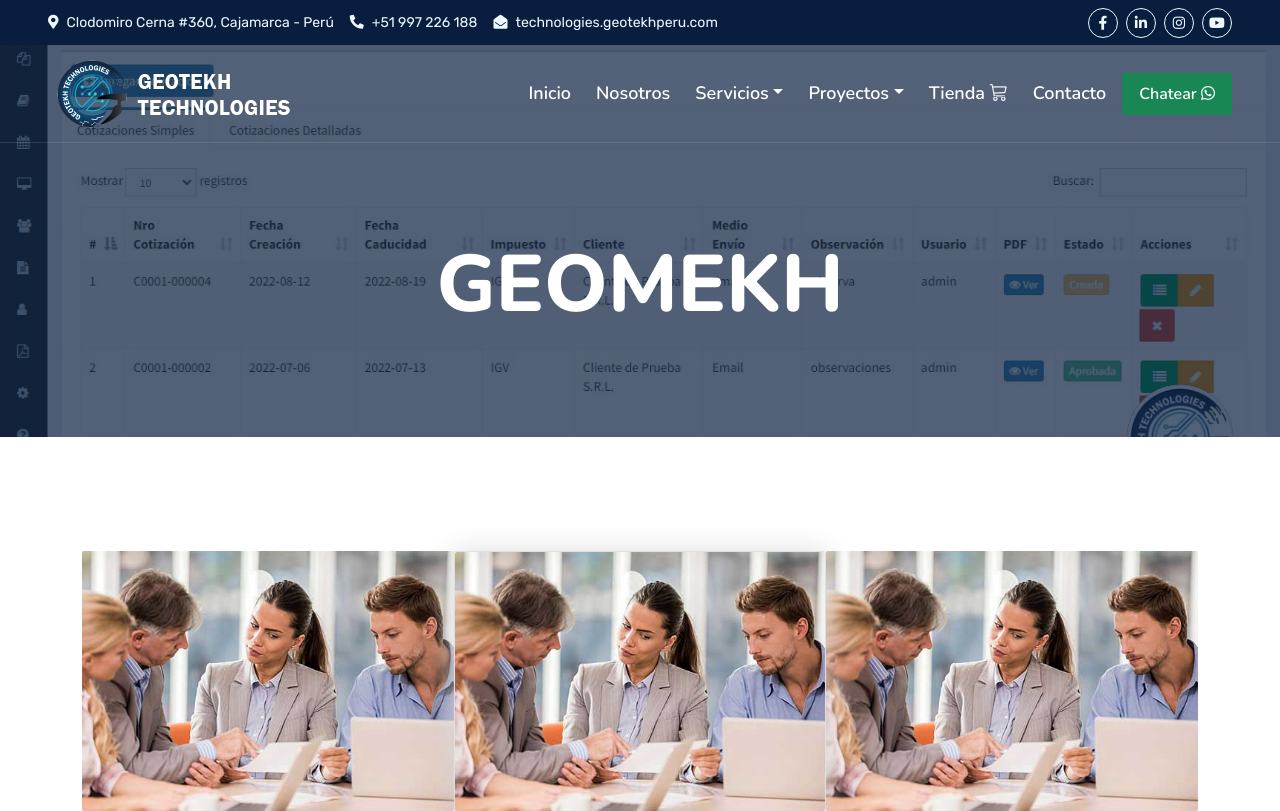
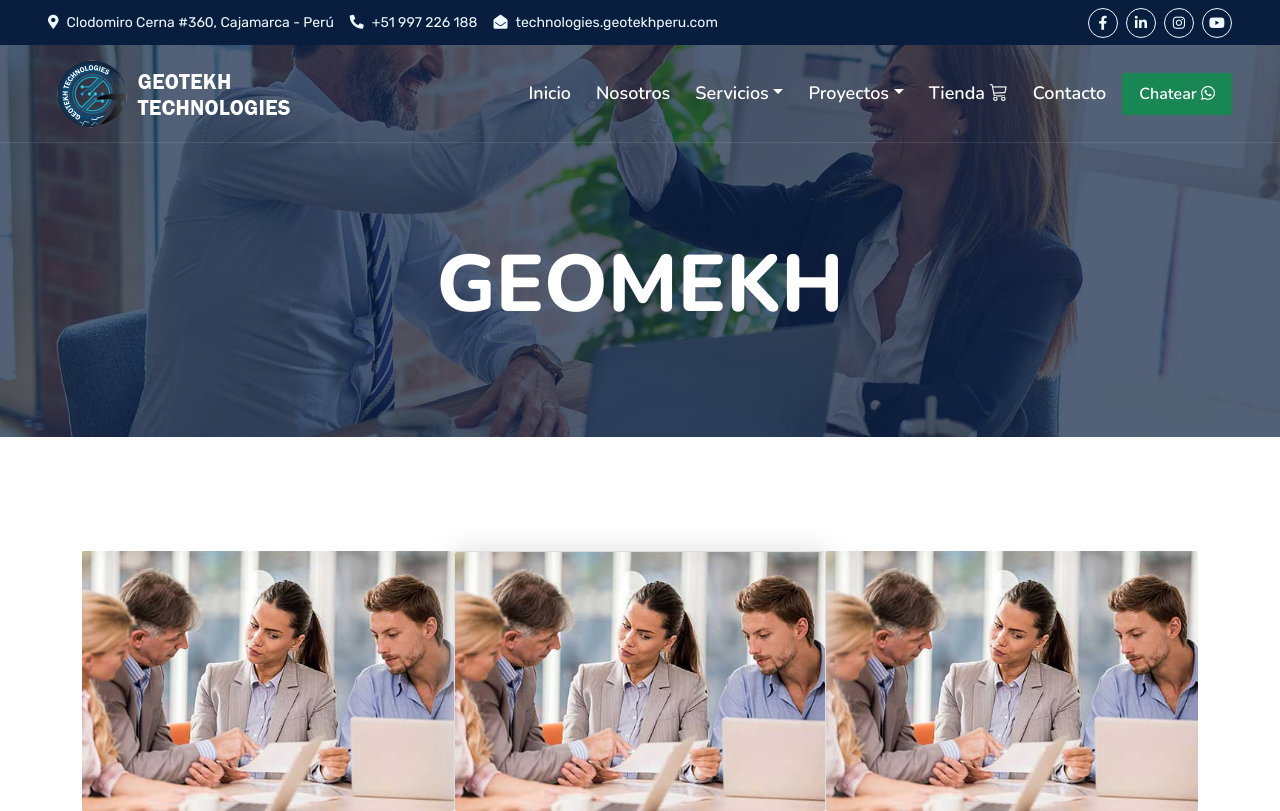
Before and after one commit to ivanrv23/technologies, a PHP site: page /geomekh in a window 1280 px wide. Shown: the top 811 px of the page. Run offline with PHP 8.4, Linux system fonts and the light colour scheme; some libraries are stand-ins or nearby versions.

Commit message:
cambios css

```diff
--- a/vistas/modulos/geomekh.php
+++ b/vistas/modulos/geomekh.php
@@ -1,4 +1,4 @@
-<div class="container-fluid bg-primary py-5 bg-header-maintekh" style="margin-bottom: 90px;">
+<div class="container-fluid bg-primary py-5 bg-header" style="margin-bottom: 90px;">
     <div class="row py-5">
         <div class="col-12 pt-lg-5 mt-lg-5 text-center">
             <h1 class="display-1 text-white animated zoomIn">GEOMEKH</h1>
--- a/vistas/modulos/logtekh.php
+++ b/vistas/modulos/logtekh.php
@@ -1,4 +1,4 @@
-<div class="container-fluid bg-primary py-5 bg-header-maintekh" style="margin-bottom: 90px;">
+<div class="container-fluid bg-primary py-5 bg-header" style="margin-bottom: 90px;">
     <div class="row py-5">
         <div class="col-12 pt-lg-5 mt-lg-5 text-center">
             <h1 class="display-1 text-white animated zoomIn">LOGTEKH</h1>
--- a/vistas/modulos/nosotros.php
+++ b/vistas/modulos/nosotros.php
@@ -150,8 +150,6 @@
                     <img src="vistas/img/logos/creditos-5.png" alt="Cliente" style="width: 170px; height: 100px;" >
                     <img src="vistas/img/logos/creditos-6.png" alt="Cliente" style="width: 170px; height: 100px;" >
                     <img src="vistas/img/logos/creditos-7.png" alt="Cliente" style="width: 170px; height: 100px;" >
-                    <img src="vistas/img/logos/creditos-8.png" alt="Cliente" style="width: 170px; height: 100px;" >
-                    <img src="vistas/img/logos/creditos-9.png" alt="Cliente" style="width: 170px; height: 100px;" >
                 </div>
             </div>
         </div>
```
Also changed, not shown: vistas/modulos/maintekh.php (+14 -0 lines), vistas/img/imagenes/foto01.jpg (added).
